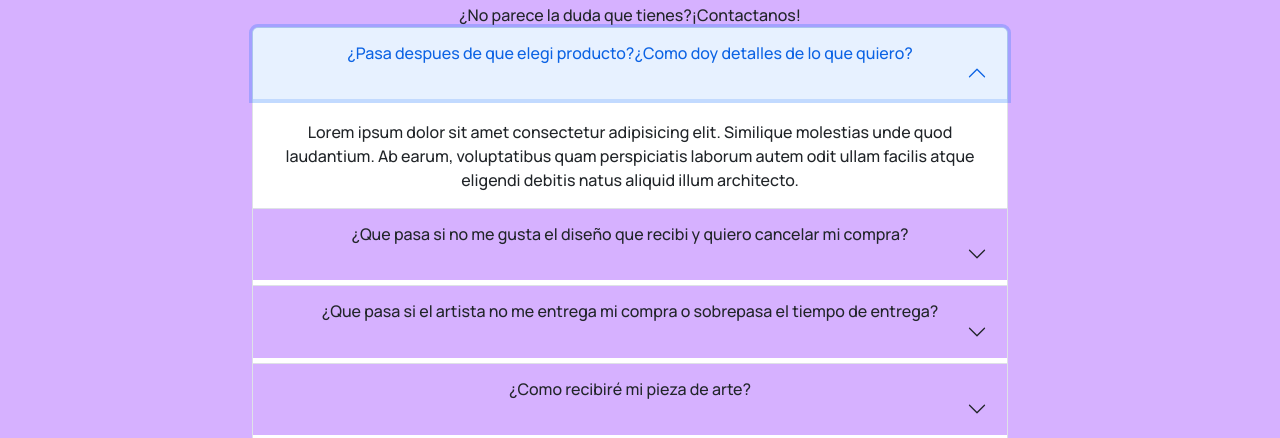
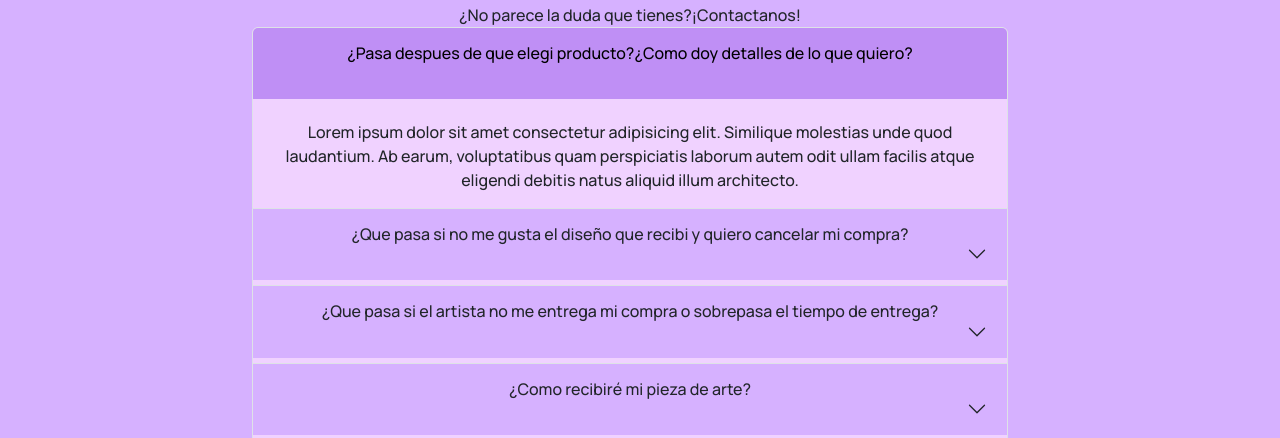
Before and after one commit to LuciaGomezPerez/PF-Gomez-Perez, a plain HTML site: page pages/preguntas frecuentes.html in a window 1280 px wide. Both pictures are taken after a click on the button 630 px from the left and 400 px from the top of the page. Shown: the part 337-775 px from the top of the page. Drawn offline with nearby package versions, Linux system fonts and the light colour scheme.

Commit message:
Cambio de color de fuente en accordion de pagina FAQ

```diff
--- a/css/style.css
+++ b/css/style.css
@@ -296,6 +296,7 @@ footer div h3 {
 }
 .accordion-item {
   justify-content: center;
+  background-color: #f0d2ff;
 }
 .accordion-button {
   position: unset;
@@ -303,7 +304,16 @@ footer div h3 {
   background-color: rgba(214, 177, 255, 1);
   z-index: 50;
 }
-
+.accordion-button:focus {
+  box-shadow: none;
+}
+.accordion-button:not(.collapsed) {
+  color: black;
+  background-color: rgb(191 143 245);
+}
+.accordion-button:not(.collapsed)::after {
+  background-image: none;
+}
 .faq {
   font-family: "Manrope", sans-serif;
   padding: 20px;
@@ -355,7 +365,6 @@ textarea {
     height: auto;
     width: auto;
   }
-
 
   .header-FAQ {
     display: block;
@@ -440,7 +449,6 @@ textarea {
     right: 0;
     width: 100%;
     background-color: transparent;
-    /* padding-top: 1em; */
     padding-bottom: 1em;
     opacity: 0.8;
     font-size: 1.4em;
@@ -523,8 +531,7 @@ textarea {
 
 /* ----------Media para Mobile pequeño---------- */
 
-@media (max-width: 347px){
-
+@media (max-width: 347px) {
   #menu {
     margin-left: 20px;
     margin-bottom: 20px;
@@ -551,7 +558,10 @@ textarea {
   }
 
   /* ----------PRODUCTOS---------- */
-.dibujo-1 div img, .dibujo div img, .dibujo-2 div img, .dibujo-3 div img{
+  .dibujo-1 div img,
+  .dibujo div img,
+  .dibujo-2 div img,
+  .dibujo-3 div img {
     width: 70%;
   }
 }
```
Lines whose indentation alone changed are shown as unchanged.
